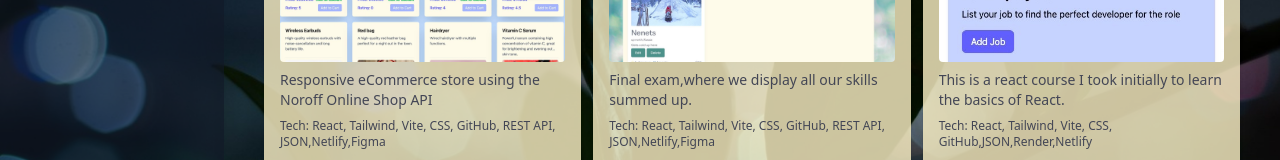
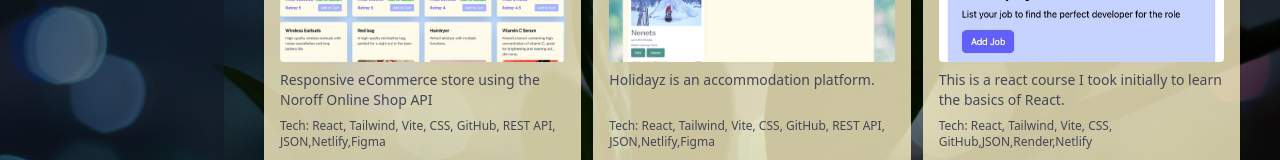
Before and after one commit to Tjommiboy/job_portfolio, a React (Vite) app: page /Projects in a window 1280 px wide. Shown: the part 298-458 px from the top of the page. Built offline with nearby package versions, Linux system fonts and the light colour scheme; a web font is replaced by a local one.

Commit message:
added changes to project cards

```diff
--- a/src/components/Projects.jsx
+++ b/src/components/Projects.jsx
@@ -21,7 +21,7 @@ const Projects = () => {
 
         <ProjectCard
           title="Holidaze"
-          description="Final exam,where we display all our skills summed up."
+          description="Holidayz is an accommodation platform."
           image="images/exam3.jpg"
           technologies="React, Tailwind, Vite, CSS, GitHub, REST API, JSON,Netlify,Figma"
           link="Exam_Project"
```
